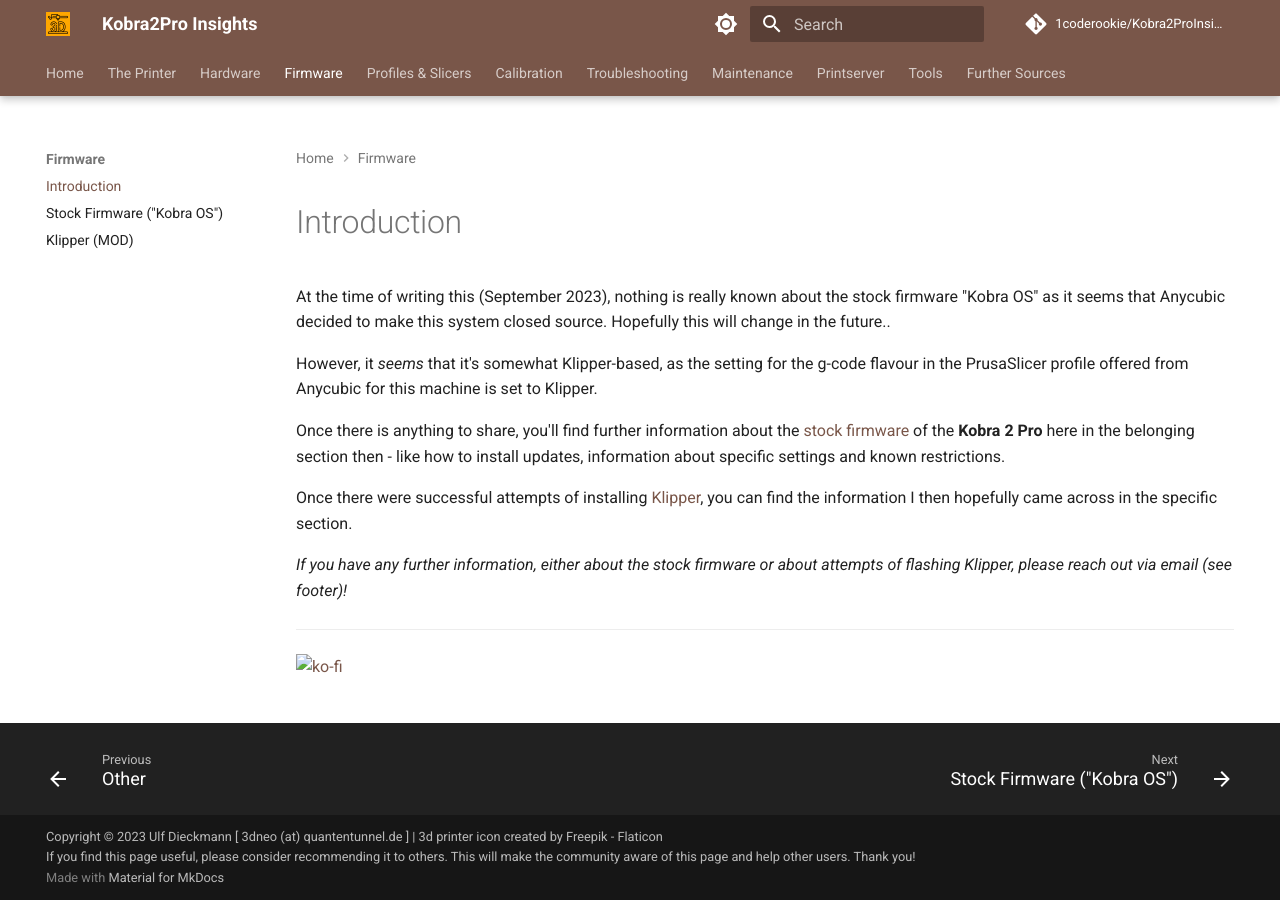
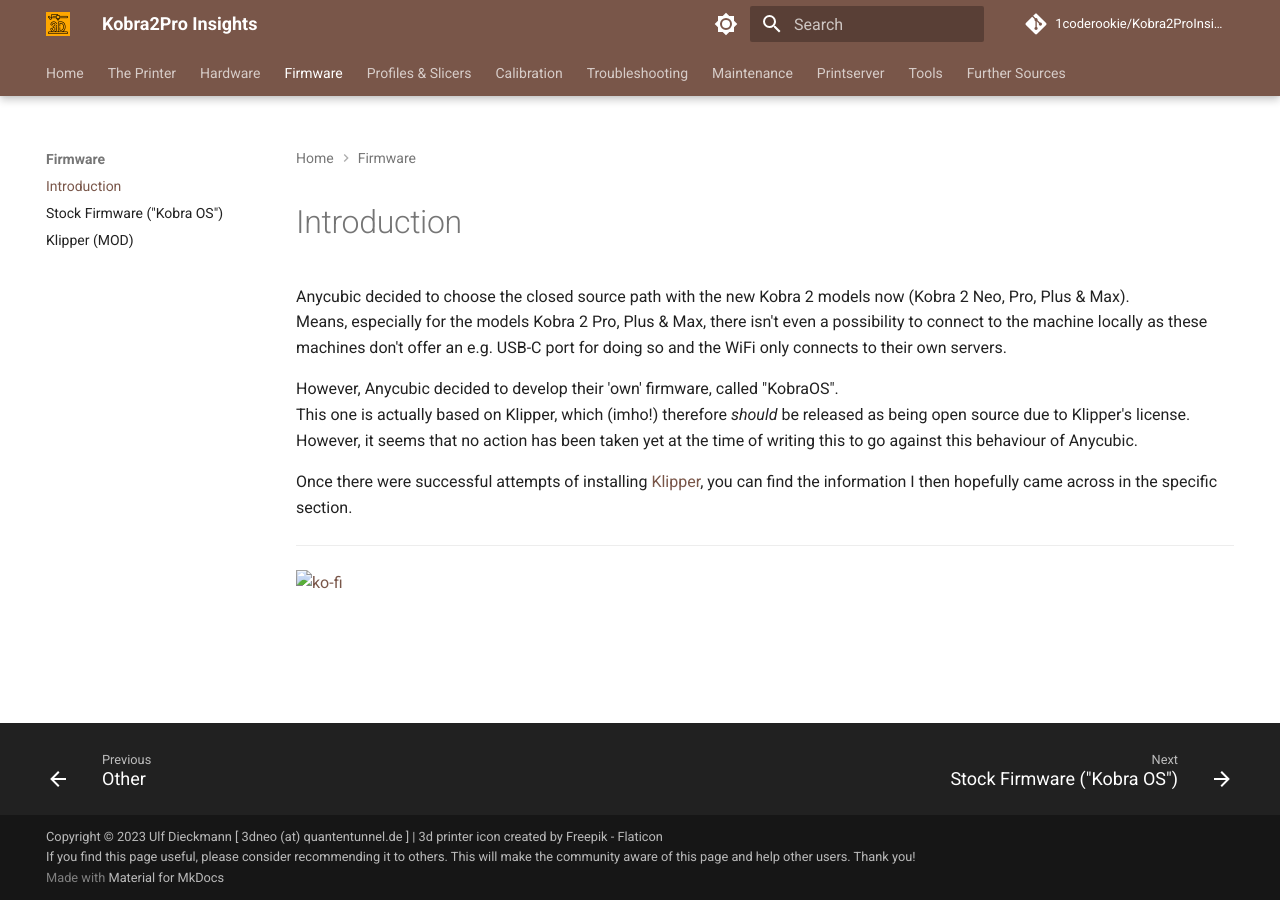
Before and after one commit to 1coderookie/Kobra2ProInsights, an MkDocs documentation site: the page built from docs/firmware/introduction.md, in a window 1280 px wide. Built offline with MkDocs 1.6.1 and Material for MkDocs 9.7.7, drawn with Linux system fonts in a browser that asks for light colours; comment, search, counter and statistics services are not loaded.

Commit message:
Update introduction.md

```diff
--- a/docs/firmware/introduction.md
+++ b/docs/firmware/introduction.md
@@ -1,15 +1,15 @@
 <link rel=”manifest” href=”docs/manifest.webmanifest”>
 
 # Introduction
-At the time of writing this (September 2023), nothing is really known about the stock firmware "Kobra OS" as it seems that Anycubic decided to make this system closed source. Hopefully this will change in the future..
+Anycubic decided to choose the closed source path with the new Kobra 2 models now (Kobra 2 Neo, Pro, Plus & Max).
+Means, especially for the models Kobra 2 Pro, Plus & Max, there isn't even a possibility to connect to the machine locally as these machines don't offer an e.g. USB-C port for doing so and the WiFi only connects to their own servers.
 
-However, it *seems* that it's somewhat Klipper-based, as the setting for the g-code flavour in the PrusaSlicer profile offered from Anycubic for this machine is set to Klipper.
-
-Once there is anything to share, you'll find further information about the [stock firmware](fw_kobraOS.md) of the **Kobra 2 Pro** here in the belonging section then - like how to install updates, information about specific settings and known restrictions.
+However, Anycubic decided to develop their 'own' firmware, called "KobraOS".
+This one is actually based on Klipper, which (imho!) therefore *should* be released as being open source due to Klipper's license.
+However, it seems that no action has been taken yet at the time of writing this to go against this behaviour of Anycubic.
 
 Once there were successful attempts of installing [Klipper](fw_klipper.md), you can find the information I then hopefully came across in the specific section.
 
-*If you have any further information, either about the stock firmware or about attempts of flashing Klipper, please reach out via email (see footer)!*
 
 ---
 
```
